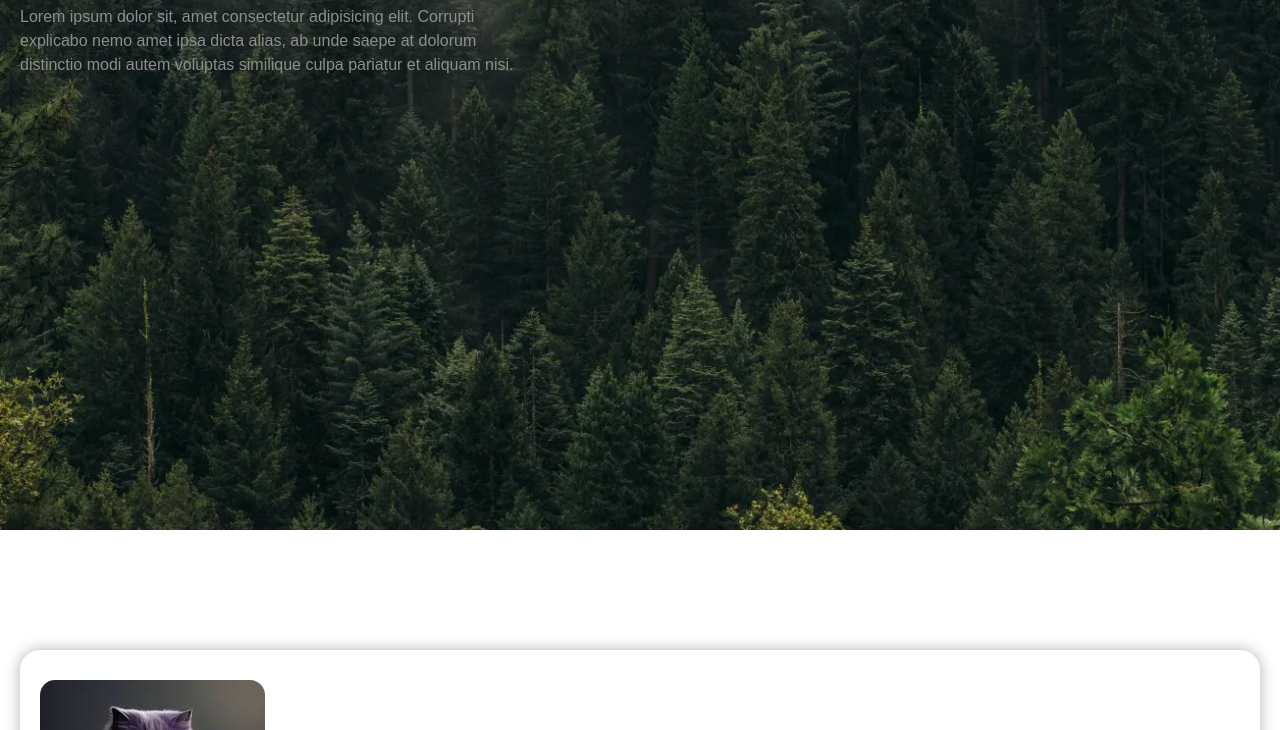
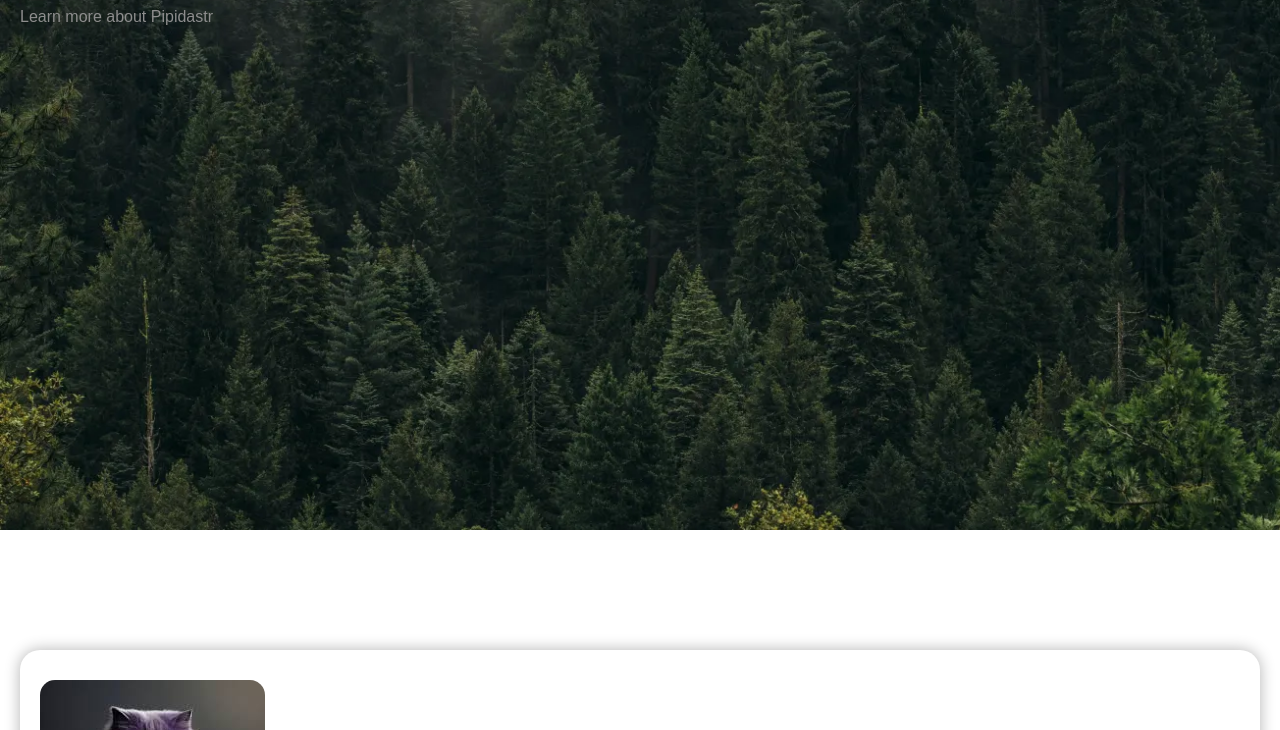
Before and after one commit to petryhaklikuha/caitpipidastr, a plain HTML site: page index.html in a window 1280 px wide. Shown: the part 370-1100 px from the top of the page. Drawn offline with Linux system fonts and the light colour scheme.

Commit message:
Add files via upload

```diff
--- a/index.html
+++ b/index.html
@@ -19,7 +19,7 @@
                 </ul>
             </nav>
             <h1>Pipidasr</h1>
-            <p>Lorem ipsum dolor sit, amet consectetur adipisicing elit. Corrupti explicabo nemo amet ipsa dicta alias, ab unde saepe at dolorum distinctio modi autem voluptas similique culpa pariatur et aliquam nisi.</p>
+            <p>Learn more about Pipidastr</p>
         </div>
     </header>
     <!-- Это после 1-ого отступа -->
```
Also changed, not shown: index ru.html (+1 -1 lines).
